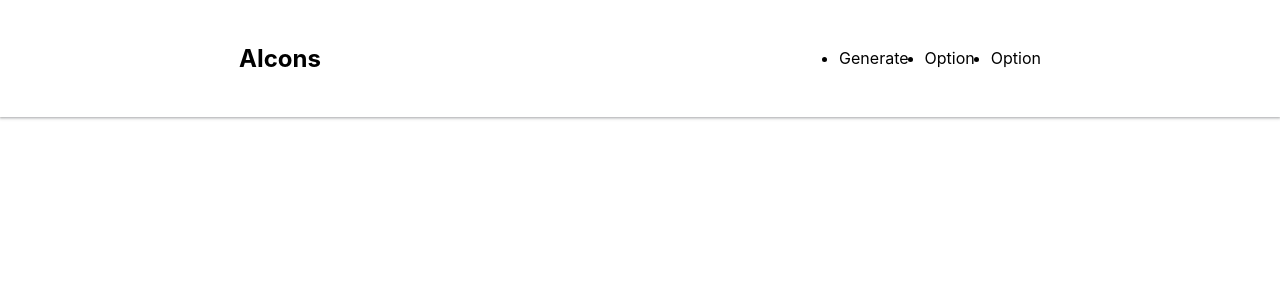
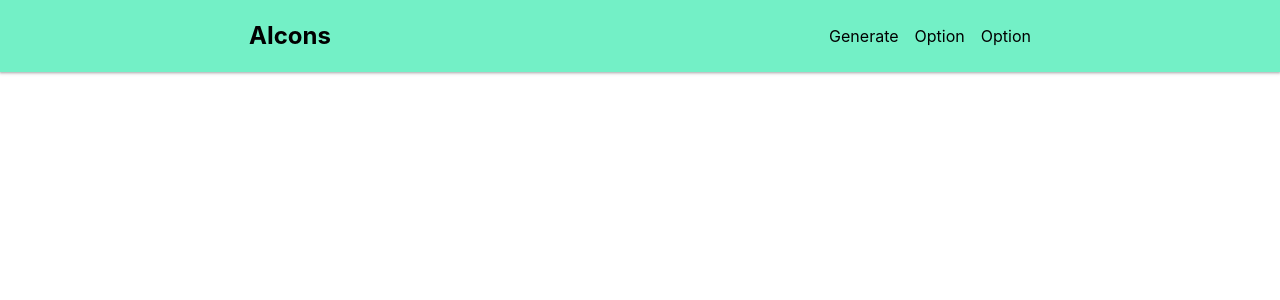
Before and after one commit to zac-march/ai-icons, a React (Create React App) app: page / in a window 1280 px wide. Shown: the top 300 px of the page. Built offline with nearby package versions, Linux system fonts and the light colour scheme.

Commit message:
Reset css

```diff
--- a/src/index.css
+++ b/src/index.css
@@ -1,13 +1,140 @@
+:root {
+  --primary-color: rgb(115, 240, 198);
+}
+
 body {
   margin: 0;
-  font-family: -apple-system, BlinkMacSystemFont, 'Segoe UI', 'Roboto', 'Oxygen',
-    'Ubuntu', 'Cantarell', 'Fira Sans', 'Droid Sans', 'Helvetica Neue',
+  font-family: -apple-system, BlinkMacSystemFont, "Segoe UI", "Roboto", "Oxygen",
+    "Ubuntu", "Cantarell", "Fira Sans", "Droid Sans", "Helvetica Neue",
     sans-serif;
   -webkit-font-smoothing: antialiased;
   -moz-osx-font-smoothing: grayscale;
 }
 
-code {
-  font-family: source-code-pro, Menlo, Monaco, Consolas, 'Courier New',
-    monospace;
+/* http://meyerweb.com/eric/tools/css/reset/
+   v2.0 | 20110126
+   License: none (public domain)
+*/
+
+html,
+body,
+div,
+span,
+applet,
+object,
+iframe,
+h1,
+h2,
+h3,
+h4,
+h5,
+h6,
+p,
+blockquote,
+pre,
+a,
+abbr,
+acronym,
+address,
+big,
+cite,
+code,
+del,
+dfn,
+em,
+img,
+ins,
+kbd,
+q,
+s,
+samp,
+small,
+strike,
+strong,
+sub,
+sup,
+tt,
+var,
+b,
+u,
+i,
+center,
+dl,
+dt,
+dd,
+ol,
+ul,
+li,
+fieldset,
+form,
+label,
+legend,
+table,
+caption,
+tbody,
+tfoot,
+thead,
+tr,
+th,
+td,
+article,
+aside,
+canvas,
+details,
+embed,
+figure,
+figcaption,
+footer,
+header,
+hgroup,
+menu,
+nav,
+output,
+ruby,
+section,
+summary,
+time,
+mark,
+audio,
+video {
+  margin: 0;
+  padding: 0;
+  border: 0;
+  vertical-align: baseline;
 }
+/* HTML5 display-role reset for older browsers */
+article,
+aside,
+details,
+figcaption,
+figure,
+footer,
+header,
+hgroup,
+menu,
+nav,
+section {
+  display: block;
+}
+body {
+  line-height: 1;
+}
+ol,
+ul {
+  list-style: none;
+}
+blockquote,
+q {
+  quotes: none;
+}
+blockquote:before,
+blockquote:after,
+q:before,
+q:after {
+  content: "";
+  content: none;
+}
+table {
+  border-collapse: collapse;
+  border-spacing: 0;
+}
```
